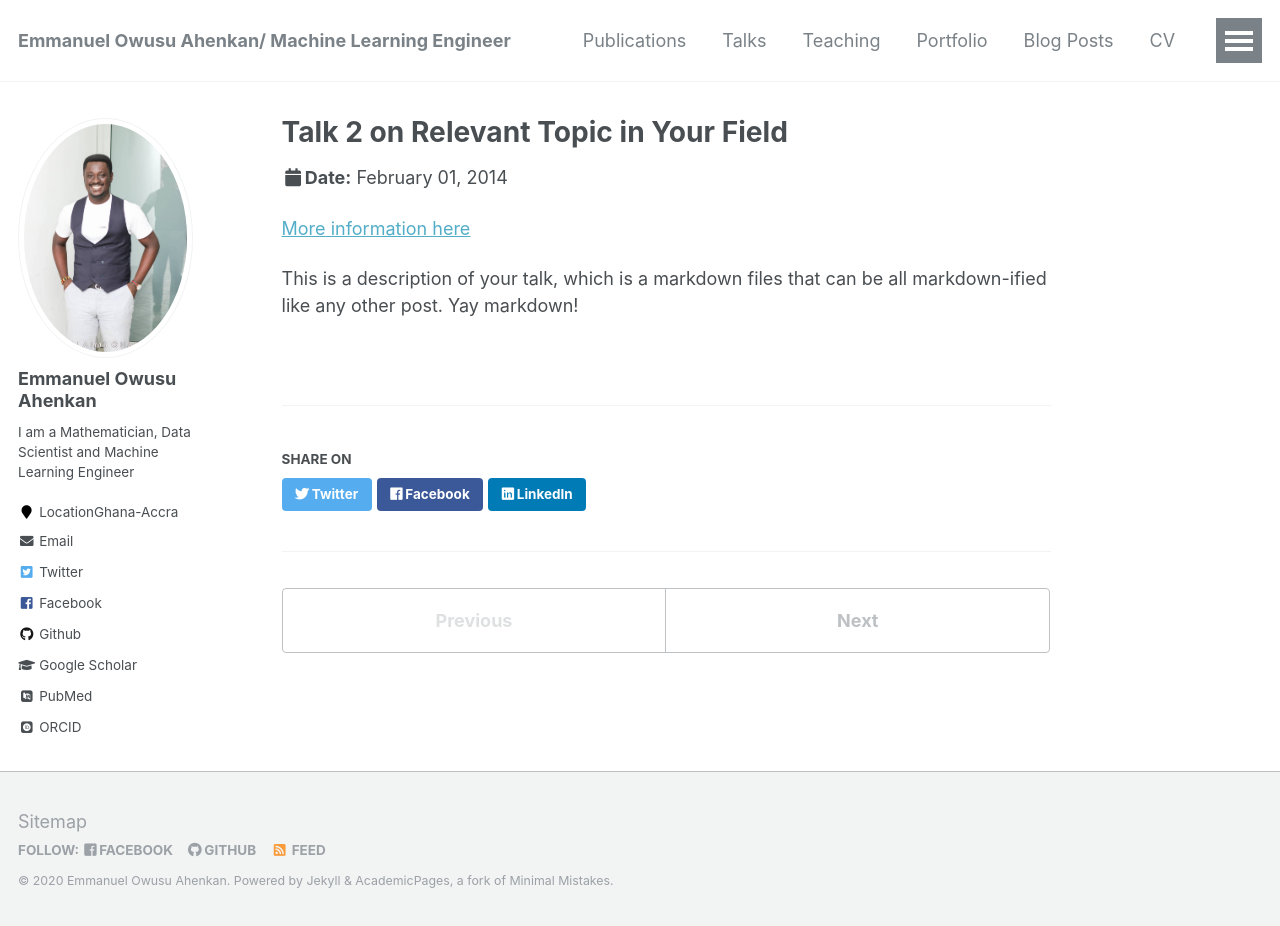
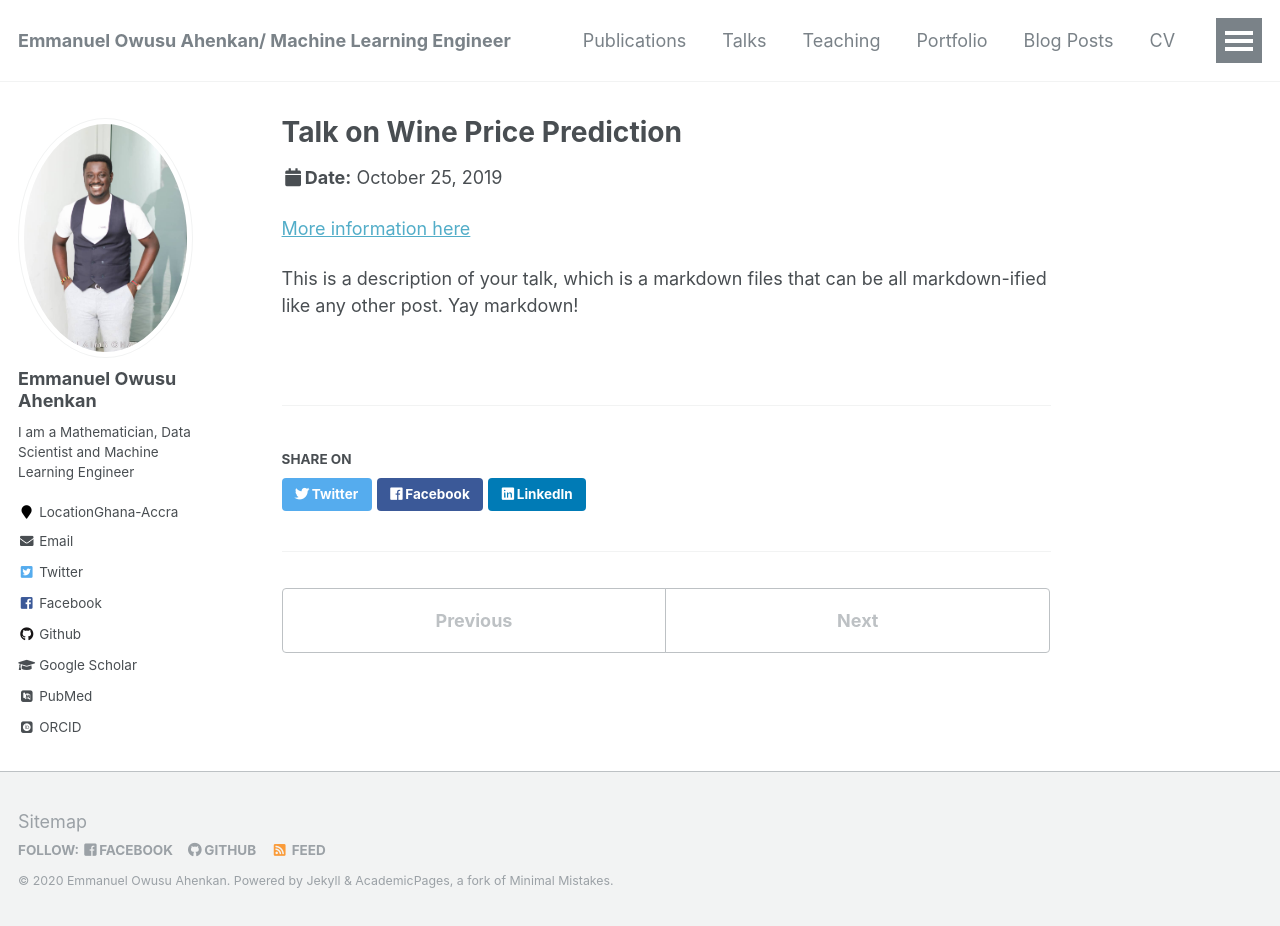
Before and after one commit to EmmanuelOwusu/EmmanuelOwusu.github.io, a Jekyll site: the page built from _talks/2014-02-01-talk-2.md, in a window 1280 px wide and 926 px high. Built offline with Jekyll 4.4.1, drawn with Linux system fonts in a browser that asks for light colours; some web fonts are replaced.

Commit message:
talk two
talk tow

```diff
--- a/_talks/2014-02-01-talk-2.md
+++ b/_talks/2014-02-01-talk-2.md
@@ -1,11 +1,11 @@
 ---
-title: "Talk 2 on Relevant Topic in Your Field"
+title: "Talk on Wine Price Prediction"
 collection: talks
 type: "Talk"
-permalink: /talks/2014-02-01-talk-2
-venue: "London School of Testing"
-date: 2014-02-01
-location: "London, UK"
+permalink: /talks/2019-10-25-talk-2
+venue: "African Master's of Machine Intelligence"
+date: 2019-10-25
+location: "Accra, Ghana"
 ---
 
 [More information here](http://example2.com)
```
